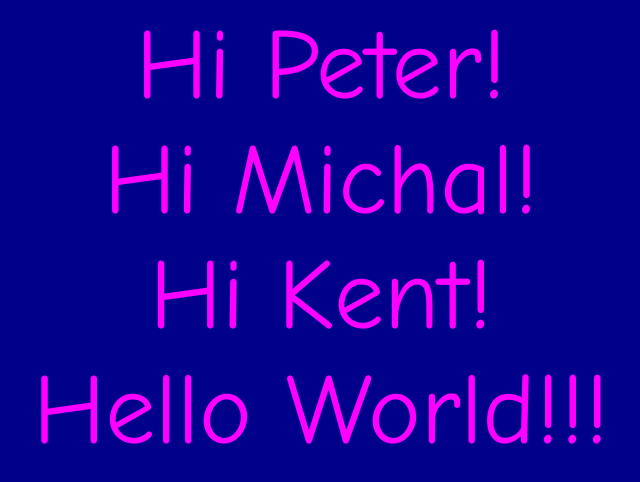
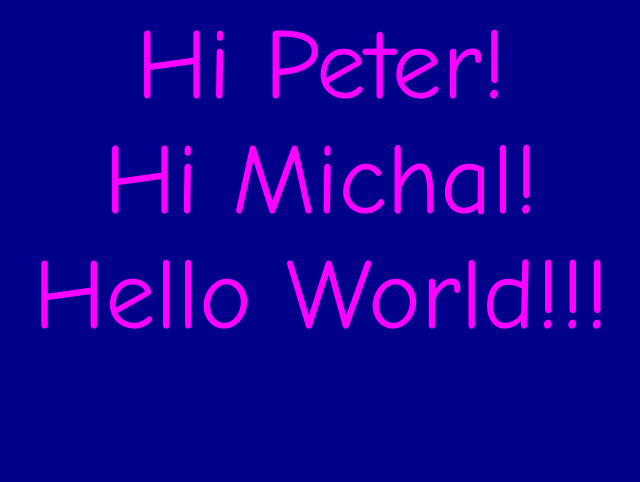
Before and after one commit to kazanowskaa/kazanowskaa.github.io, a plain HTML site: page index.html in a window 1280 px wide. Shown: the whole page, without its empty margins (319-959 px from the left). Drawn offline with Linux system fonts and the light colour scheme.

Commit message:
Update index.html

```diff
--- a/index.html
+++ b/index.html
@@ -3,7 +3,6 @@
 <body>
 Hi Peter!<br>
 Hi Michal!<br>
-Hi Kent!<br>
 Hello World!!!
 </body>
 </html>
```
